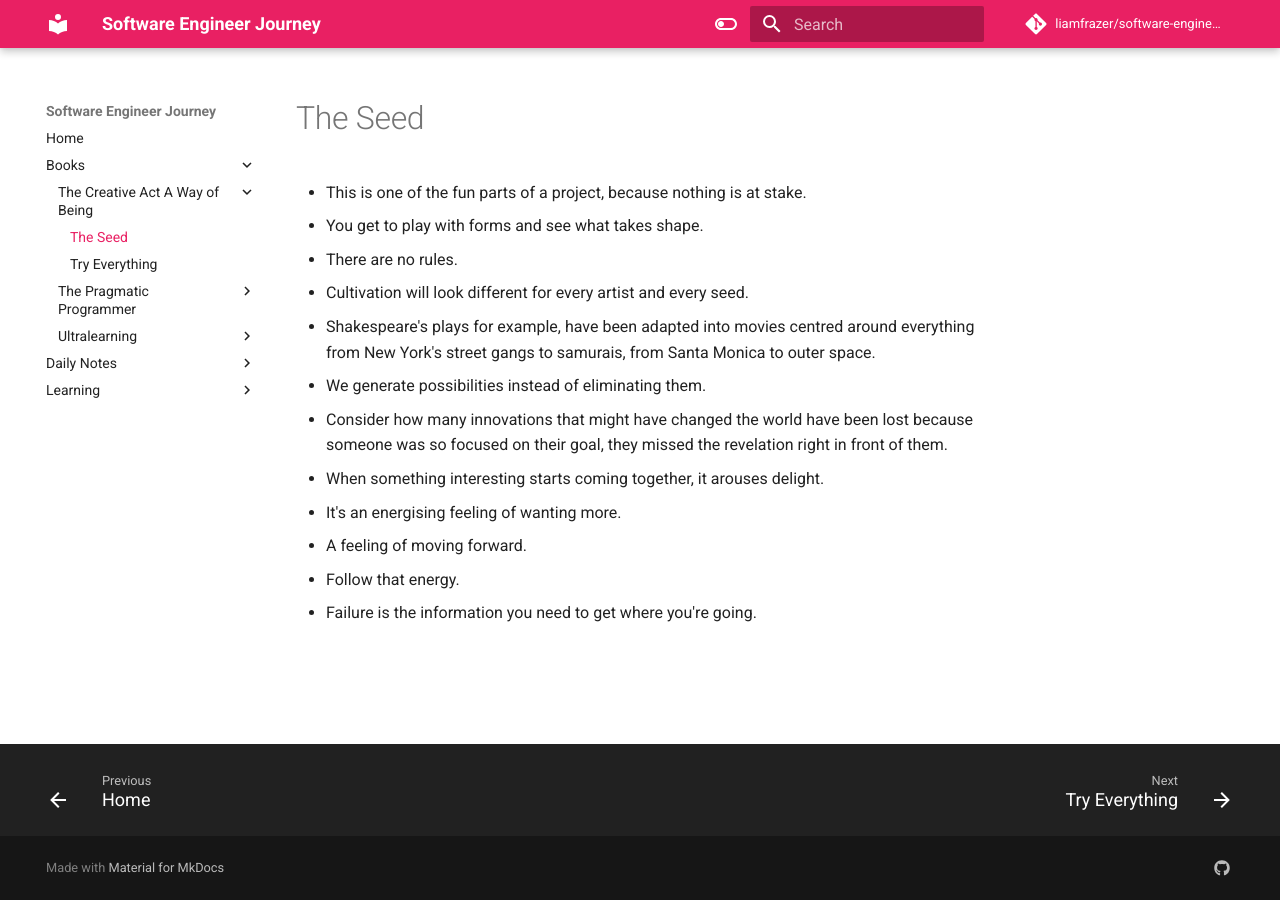
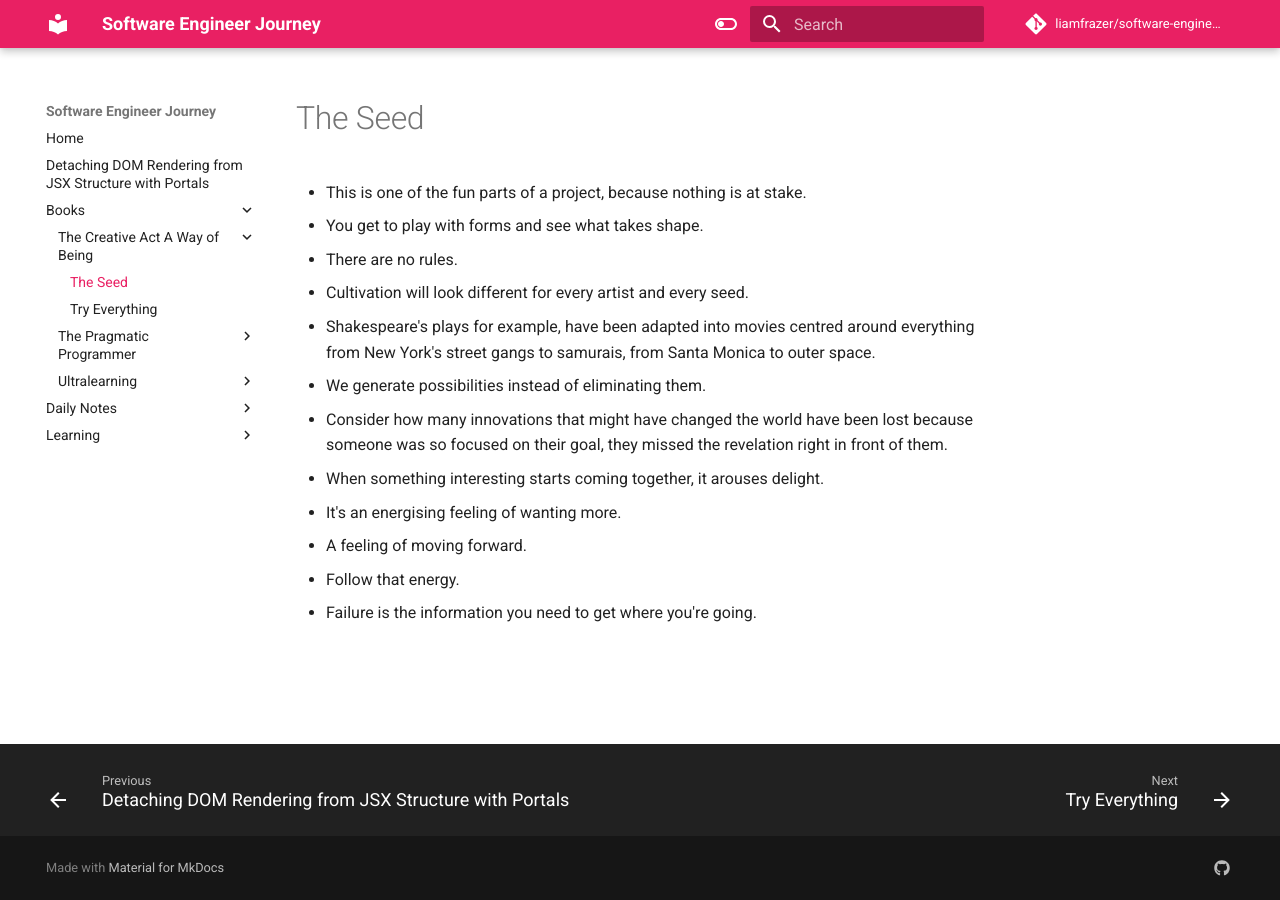
Before and after one commit to liamfrazer/software-engineer-journey, an MkDocs documentation site: the page built from docs/Books/The Creative Act - A Way of Being/The Seed.md, in a window 1280 px wide. Built offline with MkDocs 1.6.1 and Material for MkDocs 9.7.7, drawn with Linux system fonts in a browser that asks for light colours; comment, search, counter and statistics services are not loaded.

Commit message:
vault backup: 2023-12-29 17:33:45

```diff
--- /dev/null
+++ b/docs/Detaching DOM Rendering from JSX Structure with Portals.md
@@ -0,0 +1,5 @@
+---
+tags:
+  - react
+---
+# Detaching DOM Rendering from JSX Structure with Portals
```
Also changed, not shown: docs/index.md (+1 -0 lines).
